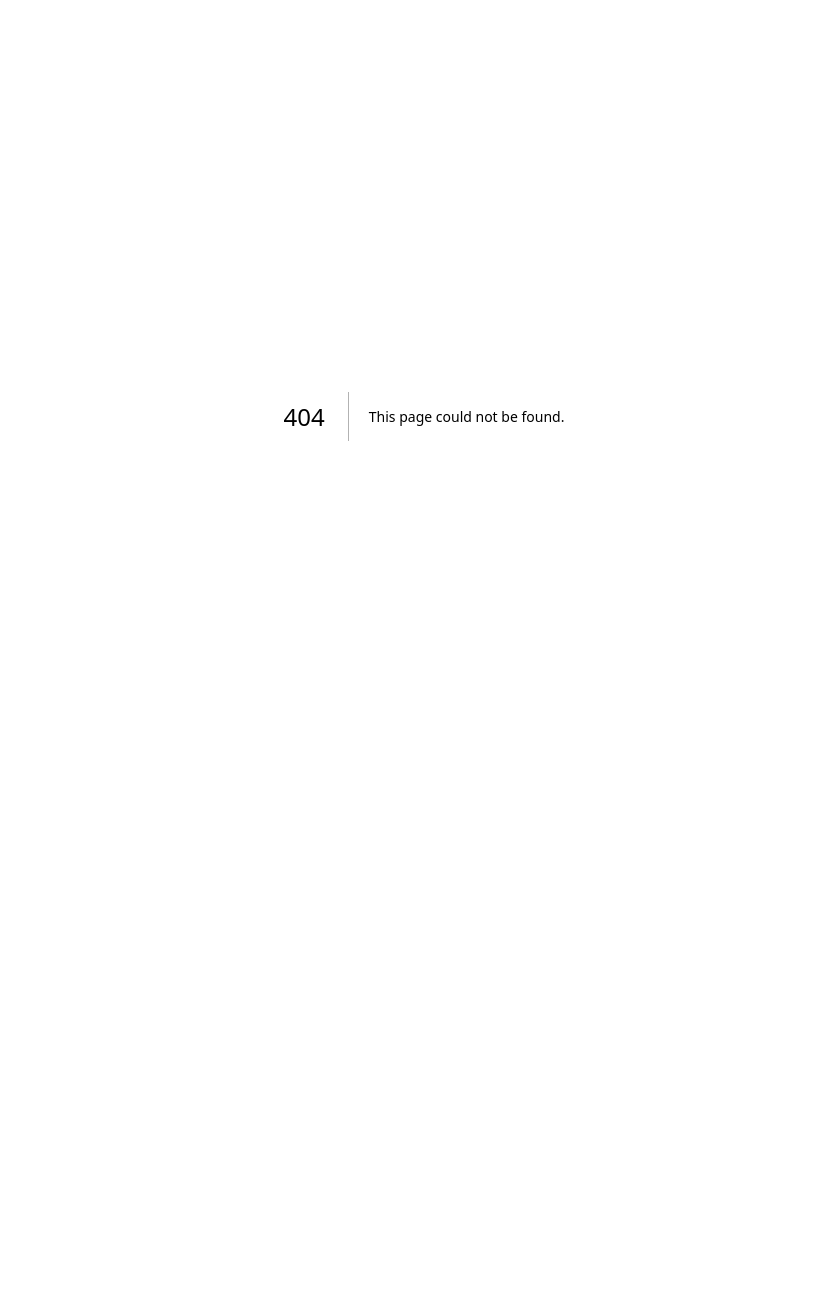
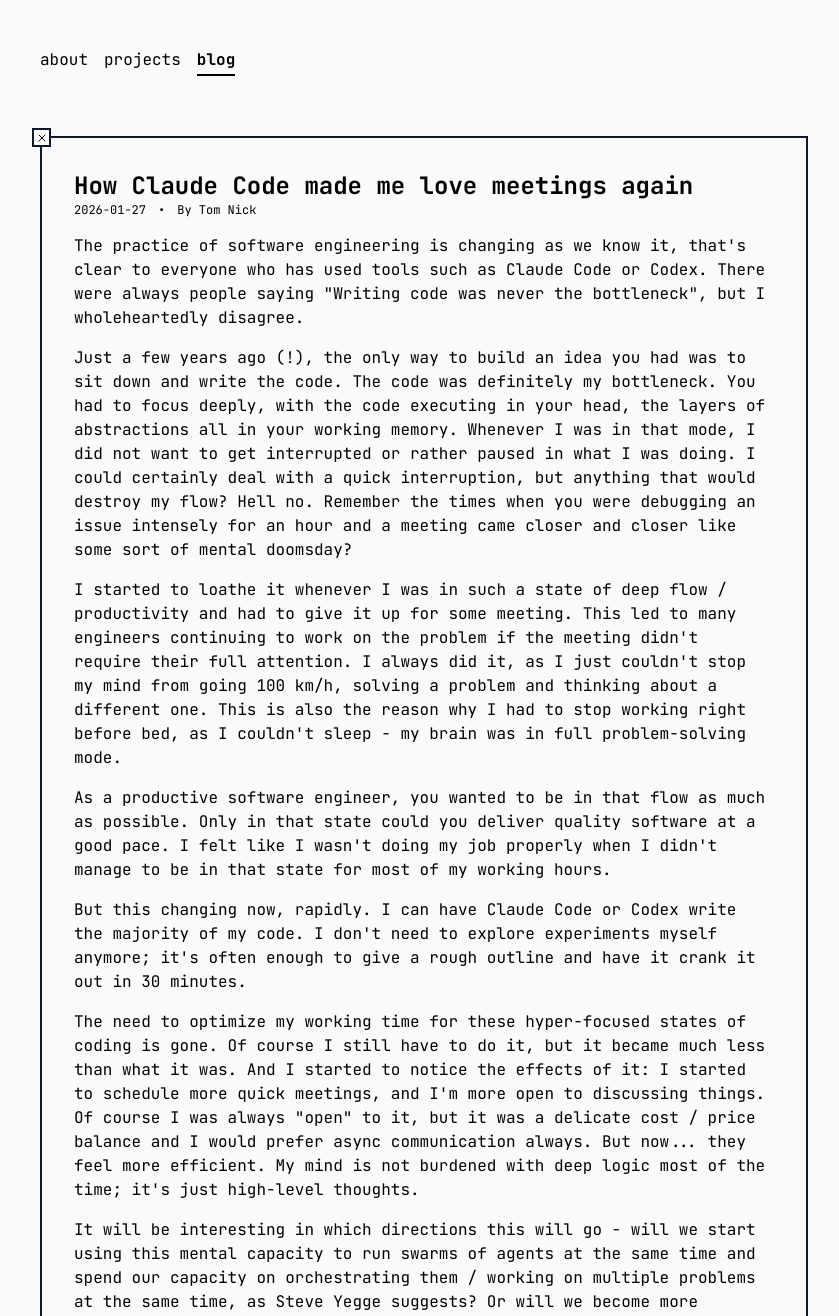
Before and after one commit to TN1ck/tn1ck.com, a Next.js app: page /blog/how-claude-code-made-me-love-meetings-again in a window 1280 px wide. Before the commit this address had no page. Shown: the top 1316 px of the page, without its empty margins (216-1055 px from the left). Before the commit the page ends 832 px from the top, so only its background shows below. Built offline with nearby package versions, Linux system fonts and the light colour scheme.

Commit message:
feat: new blog post dropped

```diff
--- /dev/null
+++ b/pages/blog/how-claude-code-made-me-love-meetings-again.tsx
@@ -0,0 +1,91 @@
+/* eslint-disable react/no-unescaped-entities */
+import type { NextPage } from "next"
+import Container from "../../components/container"
+import { BlogContent } from "../../components/blog"
+
+export const metadata = {
+  title: "How Claude Code made me love meetings again",
+  description:
+    "How AI coding tools reduced my dependence on deep flow and made meetings feel more efficient.",
+  date: "2026-01-27",
+  slug: "how-claude-code-made-me-love-meetings-again",
+}
+
+const ClaudeCodeMeetingsBlog: NextPage = () => {
+  return (
+    <Container activeId="blog">
+      <BlogContent metadata={metadata}>
+        <p>
+          The practice of software engineering is changing as we know it, that's
+          clear to everyone who has used tools such as Claude Code or Codex.
+          There were always people saying "Writing code was never the
+          bottleneck", but I wholeheartedly disagree.
+        </p>
+        <p>
+          Just a few years ago (!), the only way to build an idea you had was to
+          sit down and write the code. The code was definitely my bottleneck.
+          You had to focus deeply, with the code executing in your head, the
+          layers of abstractions all in your working memory. Whenever I was in
+          that mode, I did not want to get interrupted or rather paused in what
+          I was doing. I could certainly deal with a quick interruption, but
+          anything that would destroy my flow? Hell no. Remember the times when
+          you were debugging an issue intensely for an hour and a meeting came
+          closer and closer like some sort of mental doomsday?
+        </p>
+        <p>
+          I started to loathe it whenever I was in such a state of deep flow /
+          productivity and had to give it up for some meeting. This led to many
+          engineers continuing to work on the problem if the meeting didn't
+          require their full attention. I always did it, as I just couldn't stop
+          my mind from going 100 km/h, solving a problem and thinking about a
+          different one. This is also the reason why I had to stop working right
+          before bed, as I couldn't sleep - my brain was in full problem-solving
+          mode.
+        </p>
+        <p>
+          As a productive software engineer, you wanted to be in that flow as
+          much as possible. Only in that state could you deliver quality
+          software at a good pace. I felt like I wasn't doing my job properly
+          when I didn't manage to be in that state for most of my working hours.
+        </p>
+        <p>
+          But this changing now, rapidly. I can have Claude Code or Codex write
+          the majority of my code. I don't need to explore experiments myself
+          anymore; it's often enough to give a rough outline and have it crank
+          it out in 30 minutes.
+        </p>
+        <p>
+          The need to optimize my working time for these hyper-focused states of
+          coding is gone. Of course I still have to do it, but it became much
+          less than what it was. And I started to notice the effects of it: I
+          started to schedule more quick meetings, and I'm more open to
+          discussing things. Of course I was always "open" to it, but it was a
+          delicate cost / price balance and I would prefer async communication
+          always. But now... they feel more efficient. My mind is not burdened
+          with deep logic most of the time; it's just high-level thoughts.
+        </p>
+        <p>
+          It will be interesting in which directions this will go - will we
+          start using this mental capacity to run swarms of agents at the same
+          time and spend our capacity on orchestrating them / working on
+          multiple problems at the same time, as Steve Yegge suggests? Or will
+          we become more "vertically integrated", meaning we own more parts of
+          the product delivery - going more in the direction of a one-person
+          company?
+        </p>
+        <p>
+          I'm more in the latter camp as of now; I think the increase in roles
+          such as "Product engineers" is a good sign in that direction. Many of
+          the new cohort of successful startups are hiring for that - be it
+          PostHog, Ashby or Linear (to name a few).
+        </p>
+        <p>
+          Wherever it goes, for now I'm enjoying my freed-up mental capacity and
+          increased capacity to get interrupted.
+        </p>
+      </BlogContent>
+    </Container>
+  )
+}
+
+export default ClaudeCodeMeetingsBlog
--- a/pages/blog/index.tsx
+++ b/pages/blog/index.tsx
@@ -11,10 +11,12 @@
 import { metadata as footnotesMetadata } from "./footnotes-in-react"
 import { metadata as composableUIs } from "./composable-uis"
 import { metadata as howToStopWorryingAndLoveTheEasyFixMetadata } from "./how-i-stopped-worrying-and-learned-to-love-the-easy-fix"
+import { metadata as claudeCodeMeetingsMetadata } from "./how-claude-code-made-me-love-meetings-again"
 import { BlogMetadata } from "../../components/blog"
 import Head from "next/head"
 
 const BLOG_ENTRIES: BlogMetadata[] = [
+  claudeCodeMeetingsMetadata,
   visibilityMetadata,
   howToStopWorryingAndLoveTheEasyFixMetadata,
   composableUIs,
```
